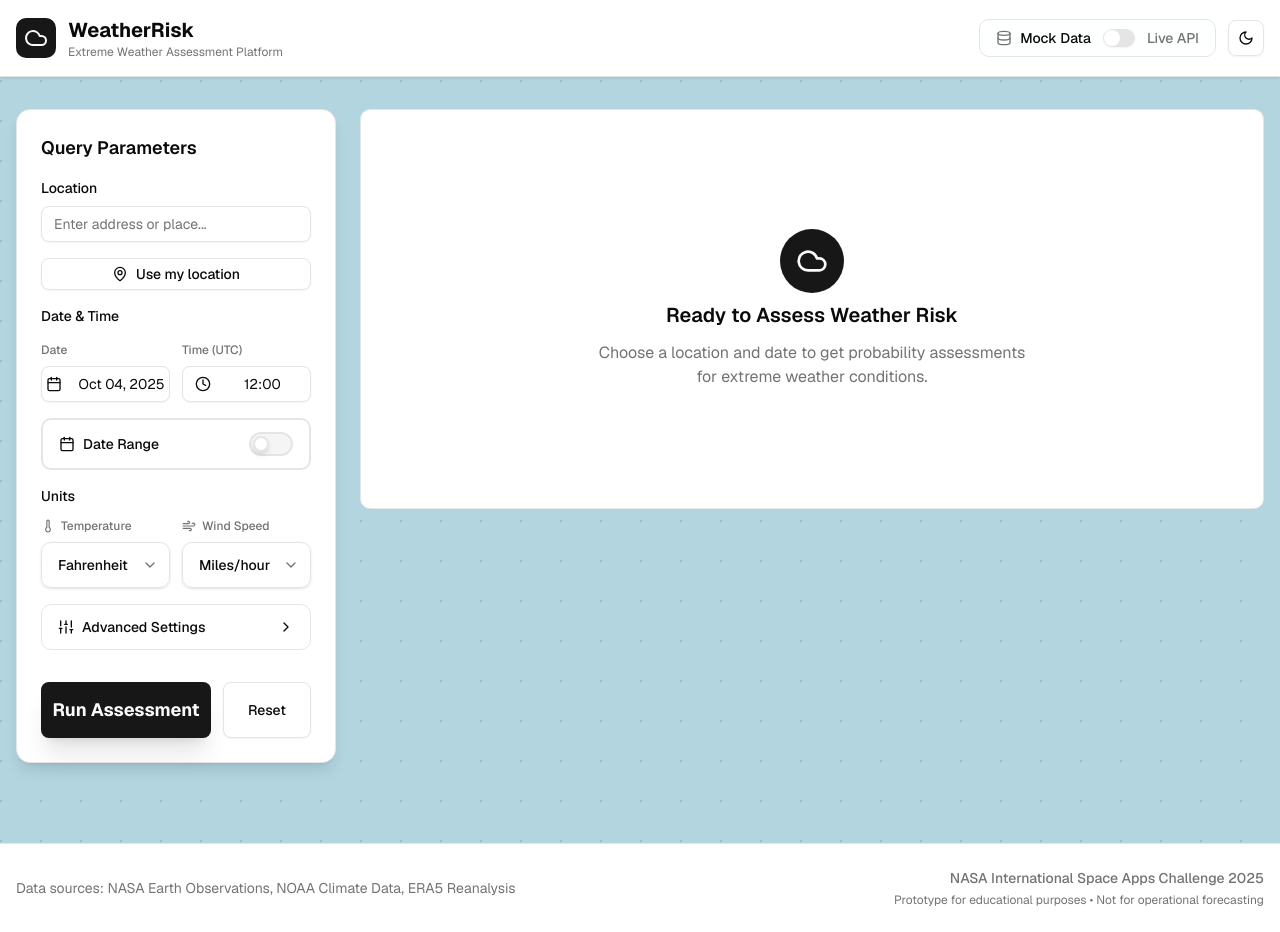
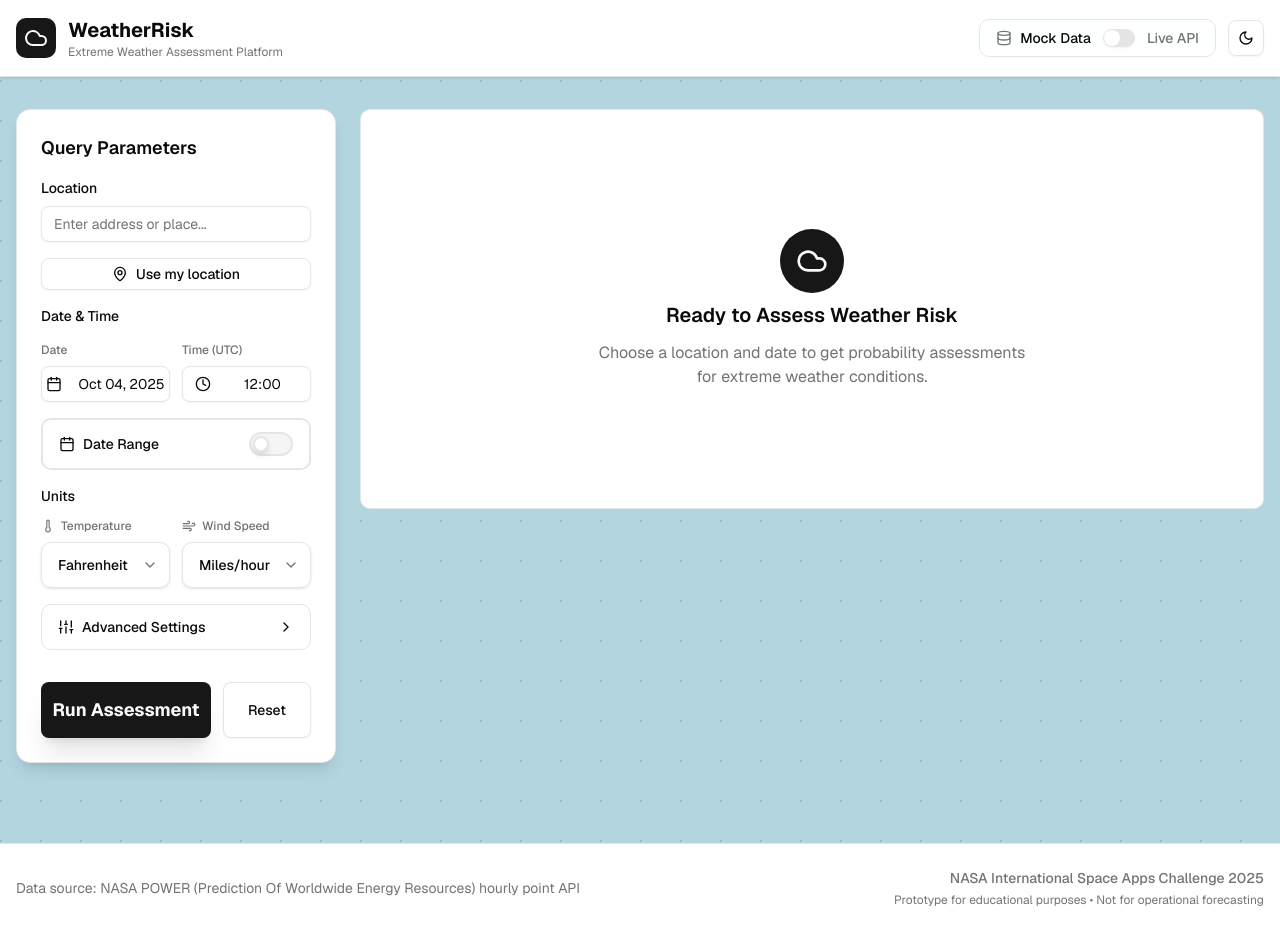
Before and after one commit to turtleshackathongroup/repo-new-version, a Next.js app: page / in a window 1280 px wide. Built offline with nearby package versions, Linux system fonts and the light colour scheme.

Commit message:
Clarify NASA POWER data source

```diff
--- a/components/explanation-panel.tsx
+++ b/components/explanation-panel.tsx
@@ -33,20 +33,18 @@ export function ExplanationPanel({ explanation, disclaimer }: ExplanationPanelPr
           <div>
             <h4 className="font-medium text-foreground mb-2">Data Sources</h4>
             <ul className="space-y-1 text-muted-foreground list-disc list-inside">
-              <li>NASA Earth Observations (NEO) - Temperature & Precipitation</li>
-              <li>NOAA Climate Data - Historical Weather Patterns</li>
-              <li>ERA5 Reanalysis - Wind Speed & Humidity</li>
-              <li>MODIS - Surface Temperature & Cloud Cover</li>
+              <li>NASA POWER (Prediction Of Worldwide Energy Resources) hourly point API</li>
+              <li>Parameters: T2M (air temperature), WS2M (wind speed), RH2M (relative humidity), PRECTOTCORR (precipitation)</li>
             </ul>
           </div>
 
           <div>
             <h4 className="font-medium text-foreground mb-2">Calculation Method</h4>
             <ul className="space-y-1 text-muted-foreground list-disc list-inside">
-              <li>Historical climatology analysis (30-year baseline)</li>
-              <li>Threshold exceedance probability calculation</li>
-              <li>Confidence intervals based on data quality & coverage</li>
-              <li>Heat index & wind chill computed from temperature & humidity</li>
+              <li>Fetches the NASA POWER hourly observation closest to the requested time</li>
+              <li>Falls back to same-day hourly aggregates when the exact hour is unavailable</li>
+              <li>Compares observations against the risk thresholds you configure</li>
+              <li>Heat index & discomfort metrics derived from temperature and humidity</li>
             </ul>
           </div>
 
--- a/components/footer.tsx
+++ b/components/footer.tsx
@@ -4,7 +4,7 @@ export function Footer() {
       <div className="container mx-auto px-4 py-6 max-w-7xl">
         <div className="flex flex-col md:flex-row items-center justify-between gap-4 text-sm text-muted-foreground">
           <div>
-            <p>Data sources: NASA Earth Observations, NOAA Climate Data, ERA5 Reanalysis</p>
+            <p>Data source: NASA POWER (Prediction Of Worldwide Energy Resources) hourly point API</p>
           </div>
           <div className="text-center md:text-right">
             <p className="font-medium">NASA International Space Apps Challenge 2025</p>
```
